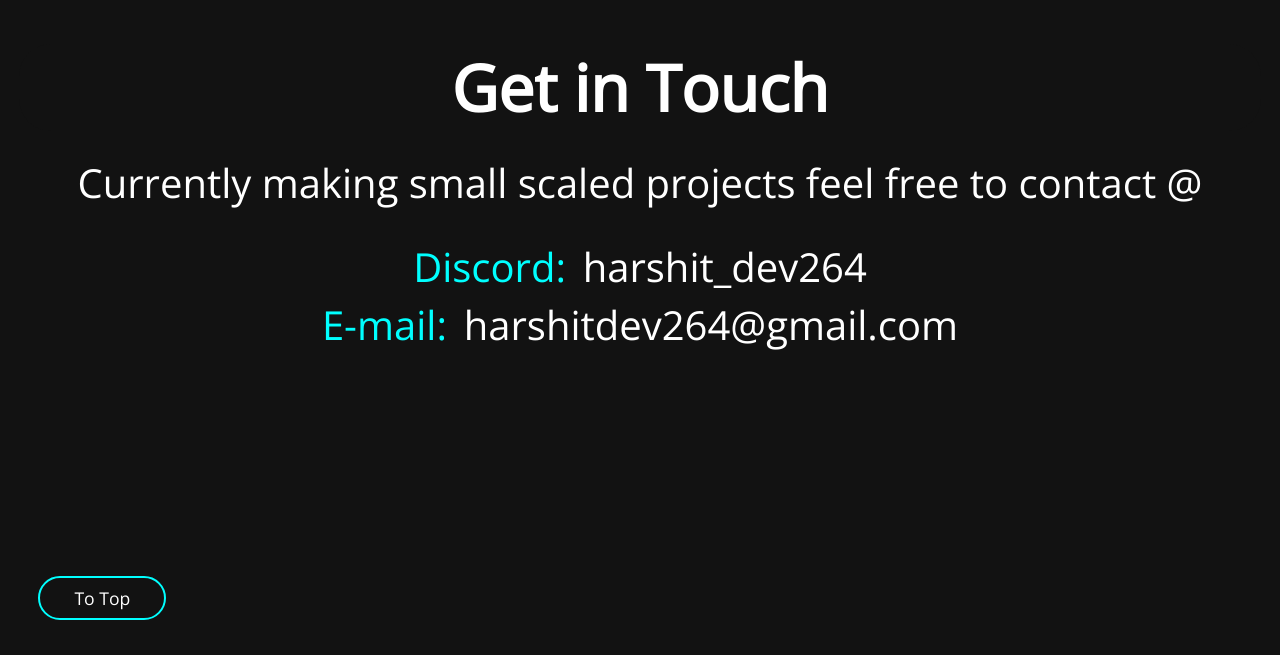
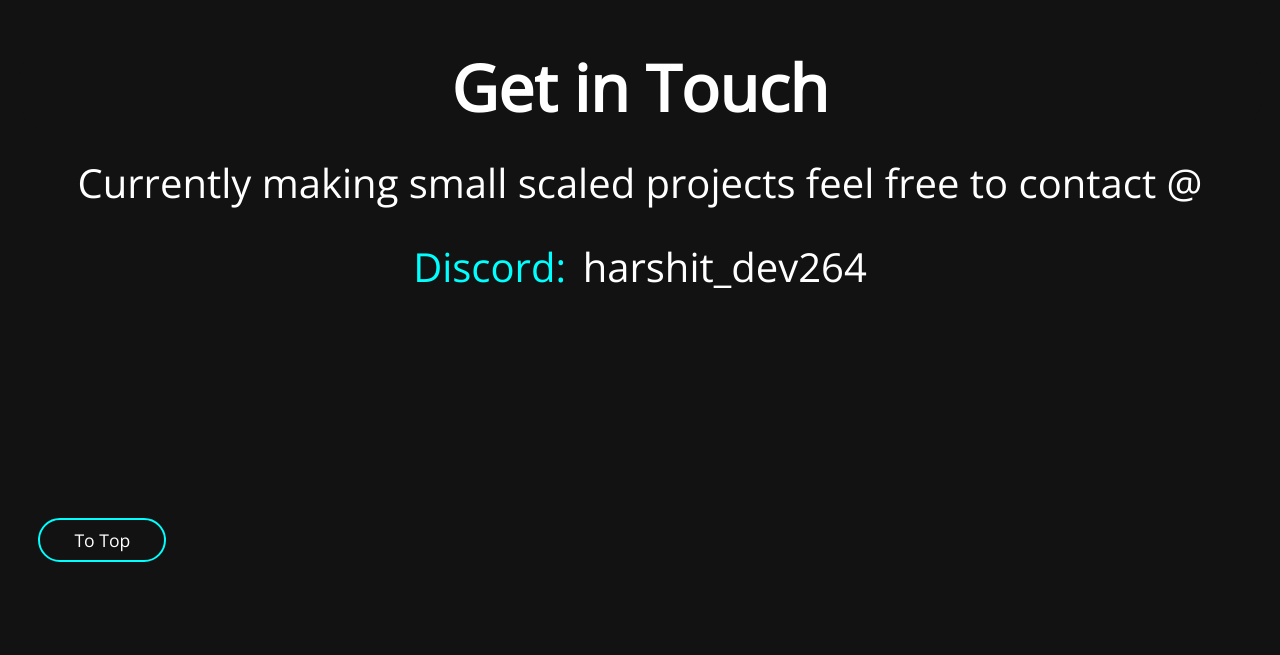
Before and after one commit to Harshit264/Projects, a browser extension: page Portfolio/docs/index.html in a window 1280 px wide. Shown: the part 2512-3167 px from the top of the page. After the commit the page ends 3109 px from the top, so only its background shows below. Drawn offline with nearby package versions, Linux system fonts and the light colour scheme.

Commit message:
Update info.

```diff
--- a/Portfolio/docs/index.html
+++ b/Portfolio/docs/index.html
@@ -42,7 +42,6 @@
             <p>Currently making small scaled projects feel free to contact @</p>
             <br>
             <p><span class="ex">Discord: </span> <span class="details">harshit_dev264</span></p>
-            <p><span class="ex">E-mail: </span> <span class="details">harshitdev264@gmail.com</span></p>
           </div>
         </section>
       </main>
```
